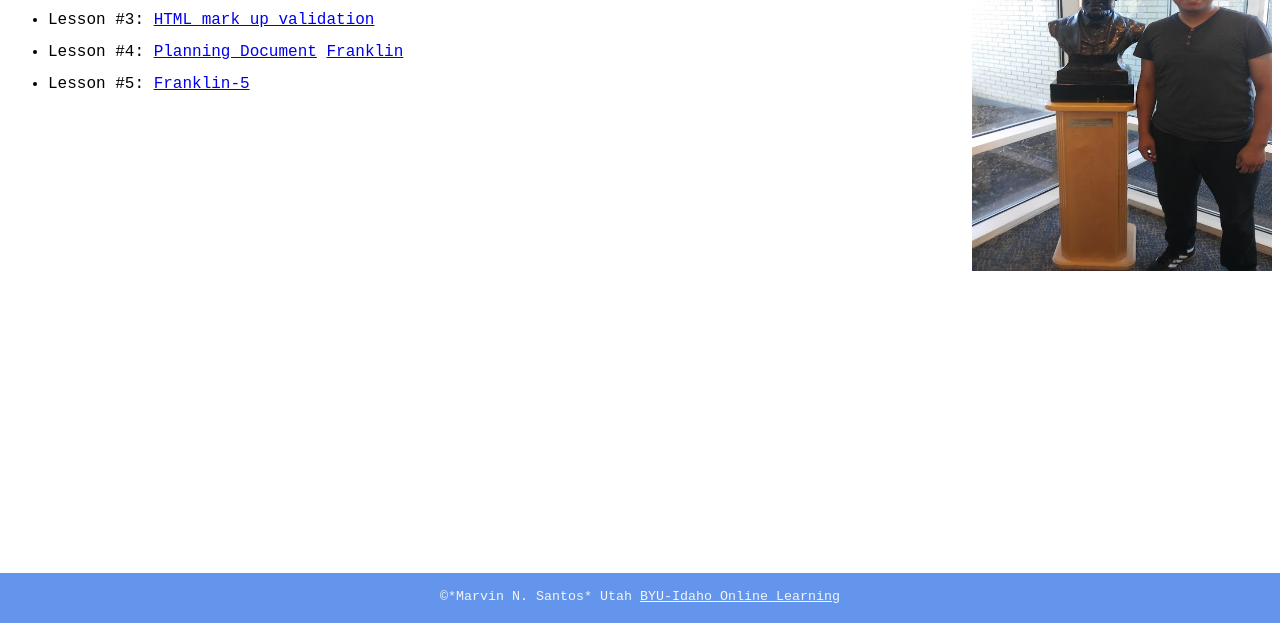
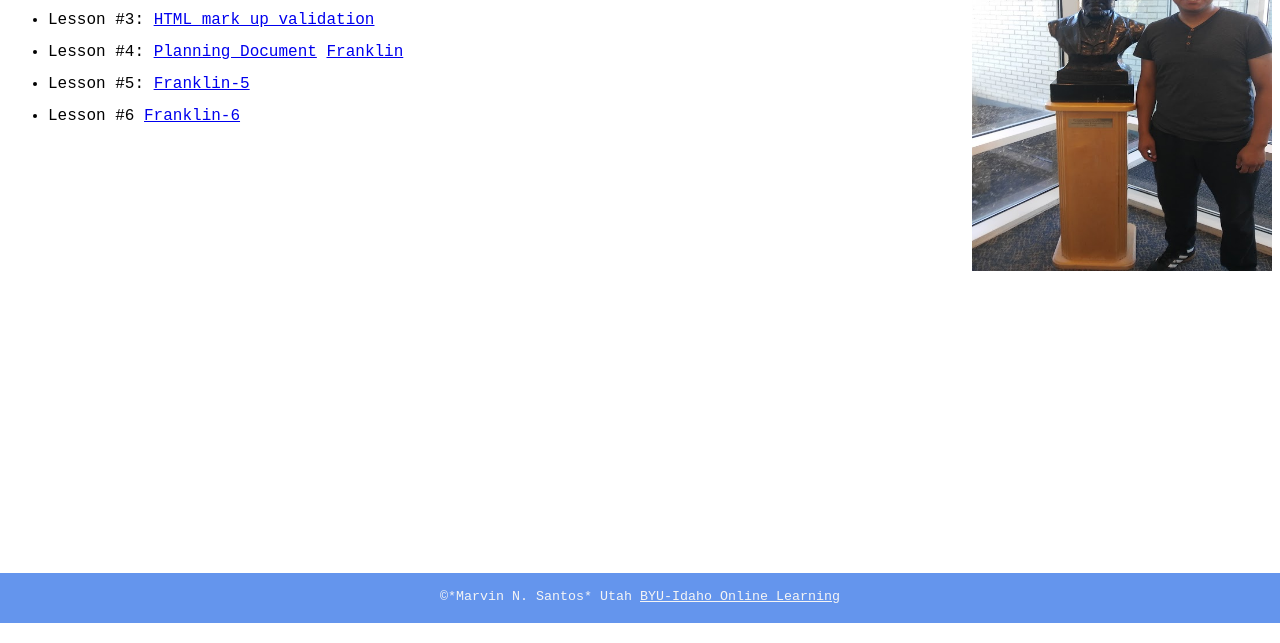
Before and after one commit to santo28/santo28.github.io, a plain HTML site: page cit230/index.html in a window 1280 px wide. Shown: the part 157-800 px from the top of the page. Drawn offline with Linux system fonts and the light colour scheme.

Commit message:
lesson 6

```diff
--- a/cit230/index.html
+++ b/cit230/index.html
@@ -23,6 +23,7 @@
         <li>Lesson #4: <a href="assignments/lesson4/planningdocument.pdf">Planning Document</a>
                         <a href="assignments/lesson4/franklin-4.html">Franklin</a></li>
         <li>Lesson #5: <a href="assignments/lesson5/frankiln-5.html">Franklin-5</a></li>
+        <li> Lesson #6 <a href="assignments/lesson6/franklin-6.html">Franklin-6</a></li>
     </ul>
     </main>
     <footer>
```
